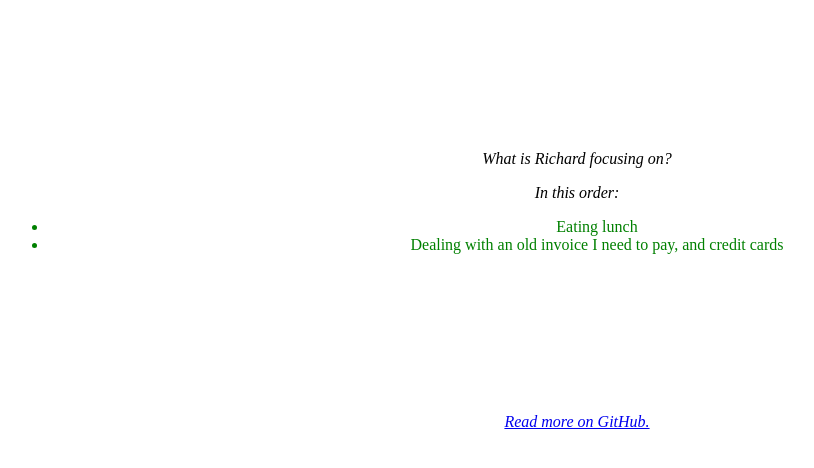
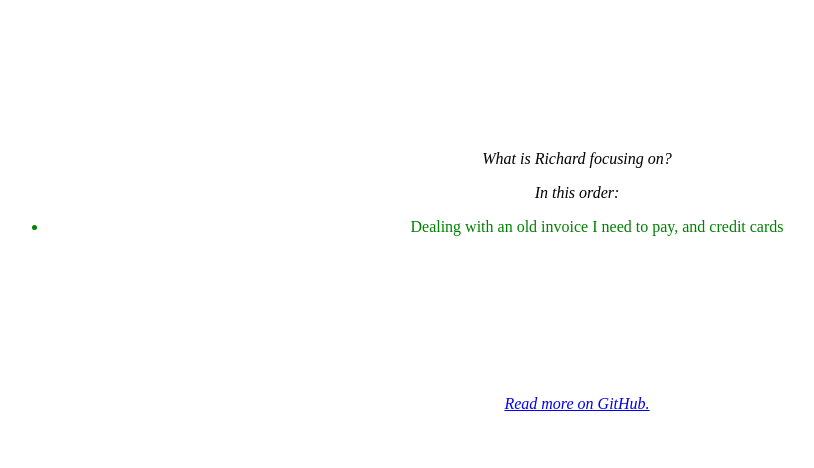
Before and after one commit to RichardLitt/what-is-richard-doing-now, a Jekyll site: the page built from index.md, in a window 1280 px wide. Shown: the top 468 px of the page, without its empty margins (63-877 px from the left). Built offline with Jekyll 4.4.1, drawn with Linux system fonts in a browser that asks for light colours; our own code applies the rules of GitHub Pages for plain Markdown files.

Commit message:
Finished late lunch

```diff
--- a/index.md
+++ b/index.md
@@ -1,5 +1,5 @@
 ---
-description: Eating lunch
+description: Dealing with an old invoice I need to pay, and credit cards
 ---
 
 What is Richard focusing on?
--- a/list.md
+++ b/list.md
@@ -1,2 +1 @@
-- Eating lunch
 - Dealing with an old invoice I need to pay, and credit cards
```
